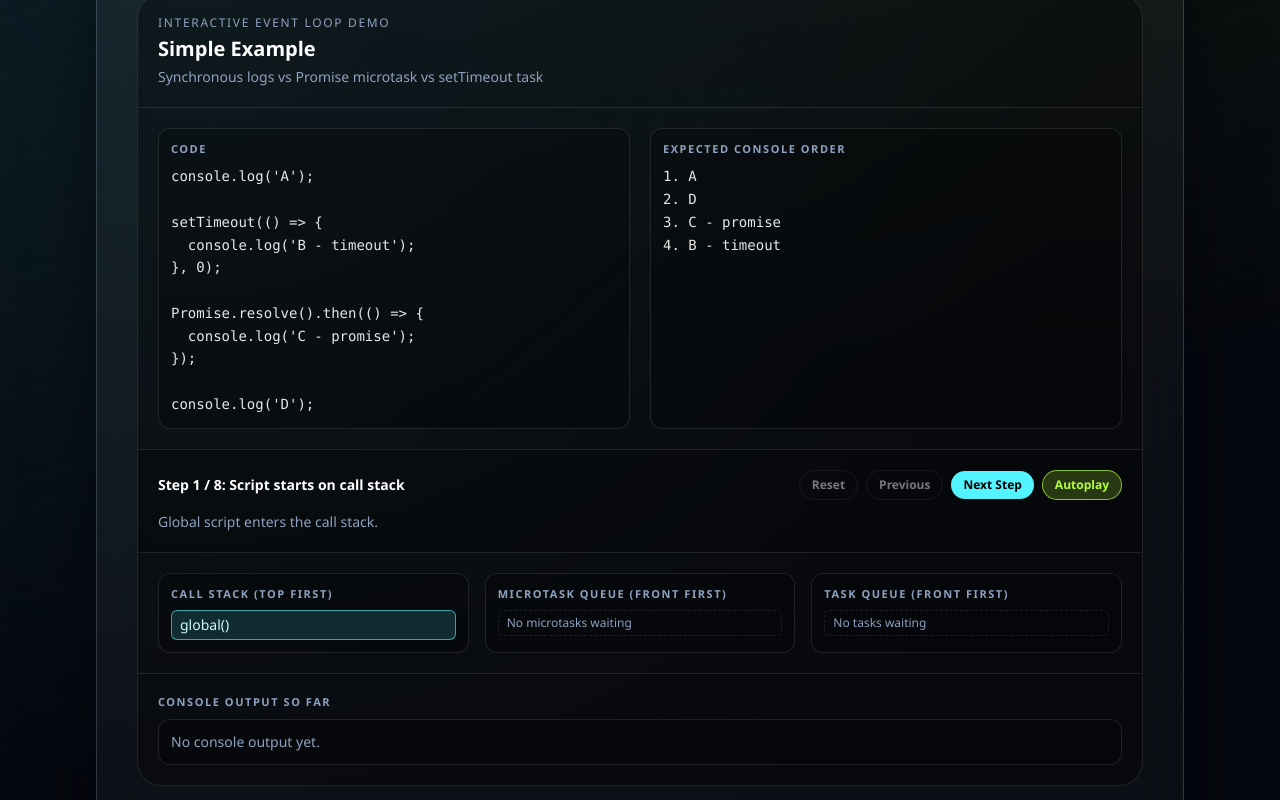
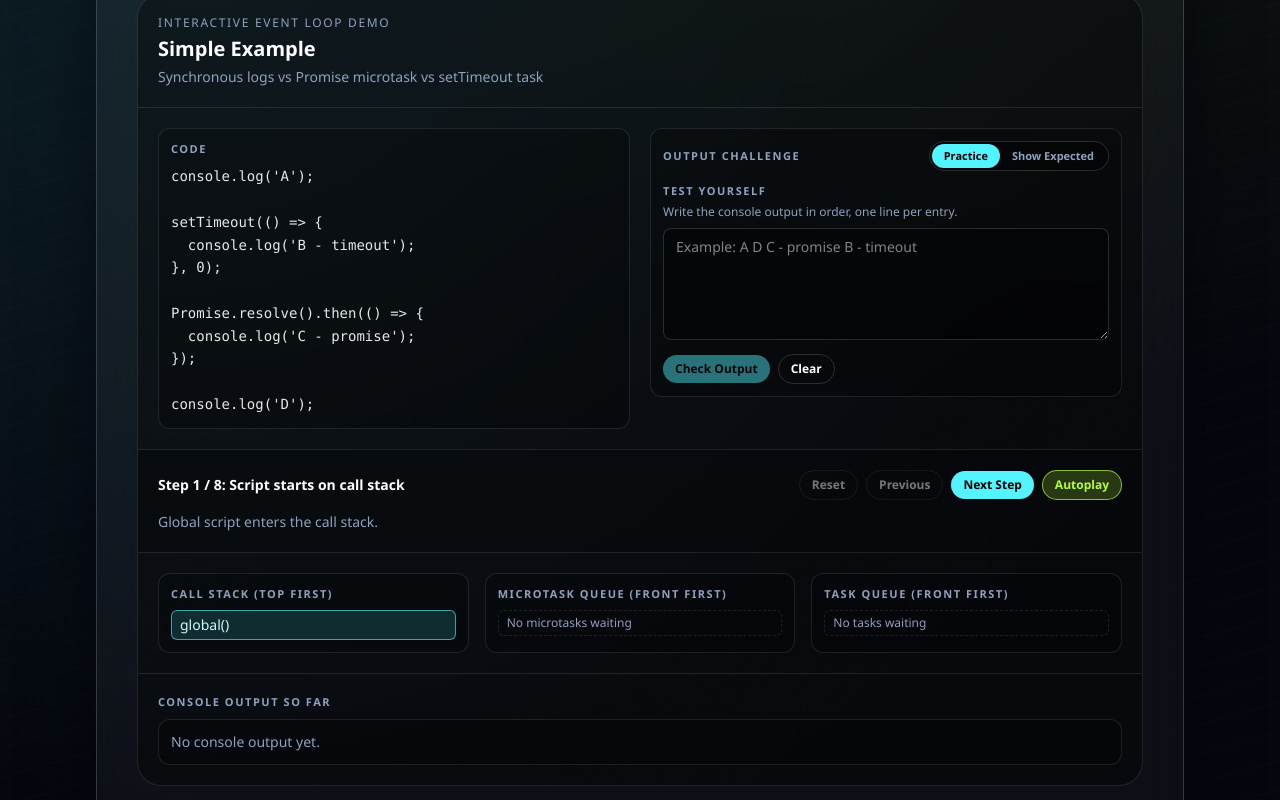
Before and after one commit to Mohit1310/portfolio-new, a Next.js app: page /blog/event-loop-interactive-guide in a window 1280 px wide. Shown: the part 980-1780 px from the top of the page. Built offline with nearby package versions, Linux system fonts and the light colour scheme.

Commit message:
updating output simulator

```diff
--- a/src/components/mdx/EventLoopSimulator.tsx
+++ b/src/components/mdx/EventLoopSimulator.tsx
@@ -1,7 +1,8 @@
 'use client';
 
 import { AnimatePresence, motion } from 'motion/react';
-import { useEffect, useMemo, useState } from 'react';
+import { useEffect, useState } from 'react';
+import { OutputPanel } from './event-loop/OutputPanel';
 import { QueueCard } from './event-loop/QueueCard';
 import { complexScenario } from './event-loop/scenarios/complexScenario';
 import { simpleScenario } from './event-loop/scenarios/simpleScenario';
@@ -21,11 +22,6 @@ export const EventLoopSimulator = ({
   const [isAutoplay, setIsAutoplay] = useState(false);
   const currentStep = steps[stepIndex];
   const isLastStep = stepIndex === steps.length - 1;
-
-  const orderPreview = useMemo(
-    () => expectedOrder.map((entry, index) => `${index + 1}. ${entry}`).join('\n'),
-    [expectedOrder]
-  );
 
   const canGoBack = stepIndex > 0;
   const canGoNext = !isLastStep;
@@ -101,13 +97,8 @@ export const EventLoopSimulator = ({
           </pre>
         </div>
 
-        <div className="rounded-xl border border-white/10 bg-black/25 p-3">
-          <p className="text-[11px] font-semibold uppercase tracking-[0.14em] text-(--text-muted)">
-            Expected Console Order
-          </p>
-          <pre className="mt-2 whitespace-pre-wrap text-xs leading-relaxed text-white/90 md:text-sm">
-            {orderPreview}
-          </pre>
+        <div>
+          <OutputPanel expectedOrder={expectedOrder} />
         </div>
       </div>
 
--- /dev/null
+++ b/src/components/mdx/event-loop/OutputPanel.tsx
@@ -0,0 +1,61 @@
+'use client';
+
+import { useMemo, useState } from 'react';
+import { OutputQuiz } from './OutputQuiz';
+
+interface OutputPanelProps {
+  expectedOrder: string[];
+}
+
+export const OutputPanel = ({ expectedOrder }: OutputPanelProps) => {
+  const [mode, setMode] = useState<'practice' | 'expected'>('practice');
+
+  const orderPreview = useMemo(
+    () => expectedOrder.map((entry, index) => `${index + 1}. ${entry}`).join('\n'),
+    [expectedOrder]
+  );
+
+  const isPractice = mode === 'practice';
+
+  return (
+    <div className="rounded-xl border border-white/10 bg-black/25 p-3">
+      <div className="flex flex-wrap items-center justify-between gap-2">
+        <p className="text-[11px] font-semibold uppercase tracking-[0.14em] text-(--text-muted)">
+          Output Challenge
+        </p>
+        <div className="inline-flex rounded-full border border-white/15 bg-black/35 p-0.5">
+          <button
+            type="button"
+            onClick={() => setMode('practice')}
+            className={`rounded-full px-3 py-1 text-[11px] font-semibold transition ${
+              isPractice
+                ? 'bg-(--accent-cyan) text-black'
+                : 'text-(--text-muted) hover:text-white'
+            }`}
+          >
+            Practice
+          </button>
+          <button
+            type="button"
+            onClick={() => setMode('expected')}
+            className={`rounded-full px-3 py-1 text-[11px] font-semibold transition ${
+              !isPractice
+                ? 'bg-(--accent-cyan) text-black'
+                : 'text-(--text-muted) hover:text-white'
+            }`}
+          >
+            Show Expected
+          </button>
+        </div>
+      </div>
+
+      {isPractice ? (
+        <OutputQuiz expectedOrder={expectedOrder} embedded />
+      ) : (
+        <pre className="mt-3 whitespace-pre-wrap text-xs leading-relaxed text-white/90 md:text-sm">
+          {orderPreview}
+        </pre>
+      )}
+    </div>
+  );
+};
--- /dev/null
+++ b/src/components/mdx/event-loop/OutputQuiz.tsx
@@ -0,0 +1,79 @@
+'use client';
+
+import { useState } from 'react';
+
+interface OutputQuizProps {
+  expectedOrder: string[];
+  embedded?: boolean;
+}
+
+const normalize = (value: string) =>
+  value
+    .split('\n')
+    .map((line) => line.trim())
+    .filter(Boolean);
+
+export const OutputQuiz = ({ expectedOrder, embedded = false }: OutputQuizProps) => {
+  const [guess, setGuess] = useState('');
+  const [isChecked, setIsChecked] = useState(false);
+
+  const expectedLines = expectedOrder.map((line) => line.trim());
+  const guessedLines = normalize(guess);
+  const isCorrect =
+    guessedLines.length === expectedLines.length &&
+    guessedLines.every((line, index) => line === expectedLines[index]);
+
+  return (
+    <div className={embedded ? 'mt-3' : 'mt-3 rounded-xl border border-white/10 bg-black/20 p-3'}>
+      <p className="text-[11px] font-semibold uppercase tracking-[0.14em] text-(--text-muted)">
+        Test Yourself
+      </p>
+      <p className="mt-1 text-xs text-(--text-muted)">
+        Write the console output in order, one line per entry.
+      </p>
+
+      <textarea
+        value={guess}
+        onChange={(event) => {
+          setGuess(event.target.value);
+          setIsChecked(false);
+        }}
+        placeholder="Example: A D C - promise B - timeout"
+        className="mt-2 min-h-28 w-full rounded-lg border border-white/15 bg-black/35 px-3 py-2 text-xs text-white outline-none transition focus:border-(--accent-cyan)/70 md:text-sm"
+      />
+
+      <div className="mt-2 flex items-center gap-2">
+        <button
+          type="button"
+          onClick={() => setIsChecked(true)}
+          className="rounded-full bg-(--accent-cyan) px-3 py-1.5 text-xs font-semibold text-black disabled:cursor-not-allowed disabled:opacity-45"
+          disabled={!guess.trim()}
+        >
+          Check Output
+        </button>
+        <button
+          type="button"
+          onClick={() => {
+            setGuess('');
+            setIsChecked(false);
+          }}
+          className="rounded-full border border-white/15 px-3 py-1.5 text-xs font-semibold text-white"
+        >
+          Clear
+        </button>
+      </div>
+
+      {isChecked && (
+        <p
+          className={`mt-2 text-xs font-semibold ${
+            isCorrect ? 'text-emerald-300' : 'text-orange-300'
+          }`}
+        >
+          {isCorrect
+            ? 'Correct. You nailed the event loop order.'
+            : 'Not quite. Use "Show Expected" to compare and try again.'}
+        </p>
+      )}
+    </div>
+  );
+};
```
